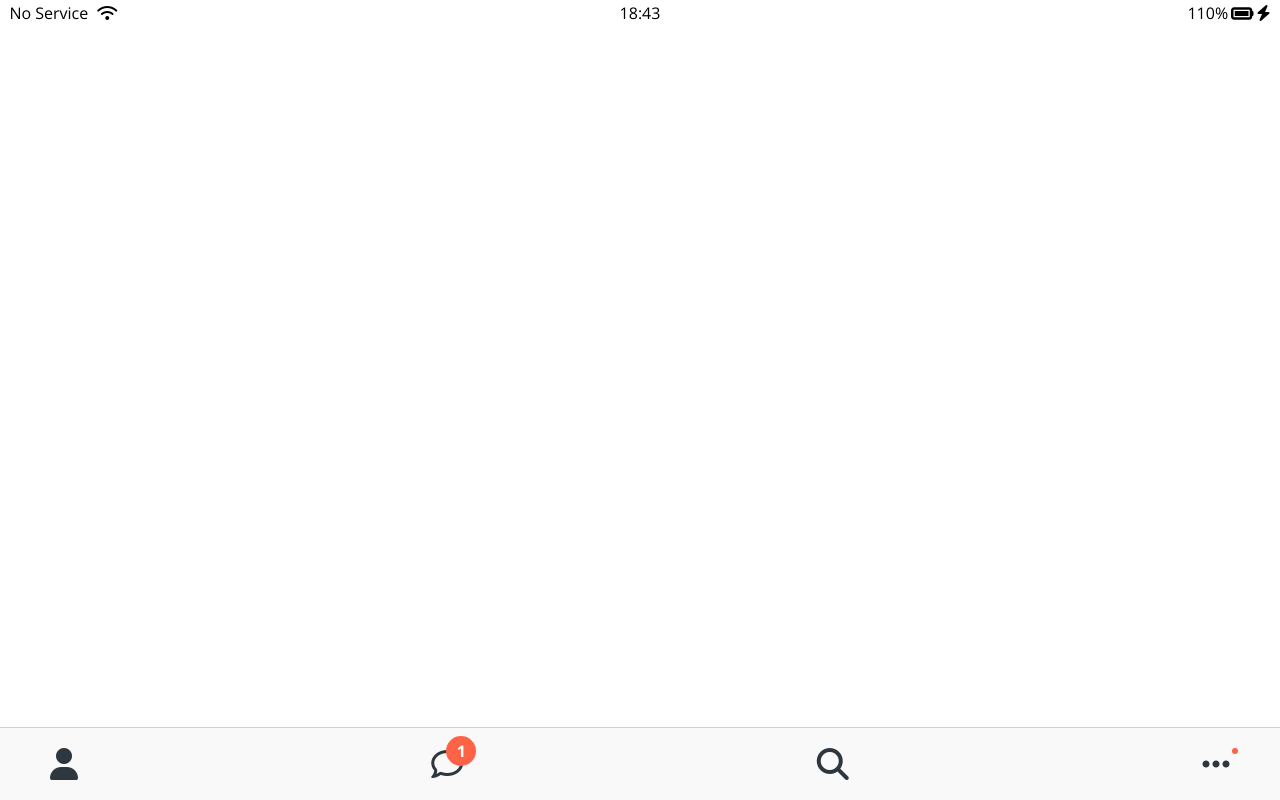
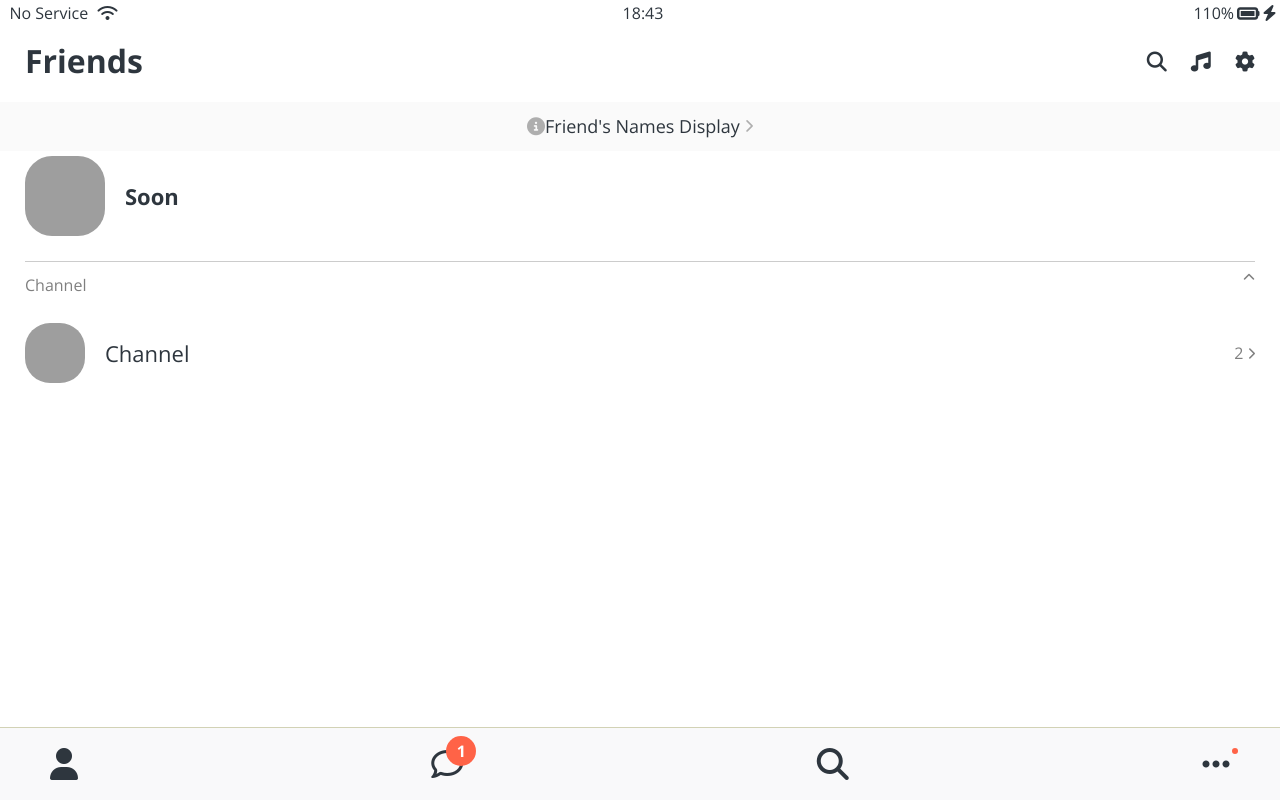
Before and after one commit to paperworker-hsg/kokoa-clone, a plain HTML site: page friends.html in a window 1280 px wide. Drawn offline with nearby package versions, Linux system fonts and the light colour scheme; grey boxes are pictures that could not be loaded.

Commit message:
Friends screen done

```diff
--- /dev/null
+++ b/css/components/screen-header.css
@@ -0,0 +1,16 @@
+.screen-header {
+  display: flex;
+  justify-content: space-between;
+  align-items: center;
+  padding: var(--horizontal-space);
+  padding-top: 45px;
+}
+
+.screen-header__title {
+  font-size: 32px;
+  font-weight: 600;
+}
+
+.screen-header__icons span {
+  margin-left: 20px;
+}
--- a/css/components/status-bar.css
+++ b/css/components/status-bar.css
@@ -3,7 +3,6 @@
   justify-content: center;
   position: fixed;
   width: 100%;
-  box-sizing: border-box;
   padding: 5px 3px;
 }
 
--- /dev/null
+++ b/css/components/user-component.css
@@ -0,0 +1,45 @@
+.user-component {
+  justify-content: space-between;
+}
+
+.user-component,
+.user-component__column:first-child {
+  display: flex;
+  align-items: center;
+}
+
+.user-component__avatar {
+  width: 70px;
+  height: 70px;
+  border-radius: 27px;
+  margin-right: 20px;
+}
+
+.user-component__avatar--xl {
+  width: 80px;
+  height: 80px;
+}
+
+.user-component__avatar--sm {
+  width: 60px;
+  height: 60px;
+  border-radius: 25px;
+}
+
+.user-component__title {
+  font-weight: 600;
+  font-size: 22px;
+}
+
+.user-component__title--not-bold {
+  font-weight: 400;
+}
+.user-component__subtitle {
+  margin-top: 8px;
+  font-size: 17;
+  color: rgba(0, 0, 0, 0.5);
+}
+
+.user-component__column:last-child {
+  color: rgba(0, 0, 0, 0.5);
+}
--- /dev/null
+++ b/css/screens/friends.css
@@ -0,0 +1,29 @@
+#friends-display-link {
+  text-align: center;
+  display: block;
+  background-color: #fafafa;
+  padding: 15px 0px;
+  font-size: 18px;
+  margin-bottom: 5px;
+}
+
+#friends-display-link i {
+  color: rgba(0, 0, 0, 0.3);
+}
+
+.friends-screen {
+  padding: 0px var(--horizontal-space);
+}
+
+.friends-screen__channel {
+  margin-top: 25px;
+  border-top: 1px solid rgba(0, 0, 0, 0.2);
+  padding-top: 15px;
+}
+
+.friends-screen__channel-header {
+  margin-bottom: 30px;
+  display: flex;
+  justify-content: space-between;
+  color: rgba(0, 0, 0, 0.5);
+}
--- a/css/styles.css
+++ b/css/styles.css
@@ -6,10 +6,14 @@
 /* Components */
 @import "components/status-bar.css";
 @import "components/nav-bar.css";
+@import "components/screen-header.css";
+@import "components/user-component.css";
 
 /* Screens */
 @import "screens/login.css";
+@import "screens/friends.css";
 
 body {
+  color: #2e363e;
   font-family: "Open Sans", sans-serif;
 }
--- a/css/variables.css
+++ b/css/variables.css
@@ -1,3 +1,4 @@
 :root {
   --yellow: #fae100;
+  --horizontal-space: 25px;
 }
--- a/friends.html
+++ b/friends.html
@@ -22,6 +22,60 @@
         <i class="fas fa-bolt"></i>
       </div>
     </div>
+
+    <header class="screen-header">
+      <h1 class="screen-header__title">Friends</h1>
+      <div class="screen-header__icons">
+        <span> <i class="fas fa-search fa-lg"> </i> </span>
+        <span> <i class="fas fa-music fa-lg"> </i></span>
+        <span> <i class="fas fa-cog fa-lg"> </i></span>
+      </div>
+    </header>
+
+    <a id="friends-display-link" href="">
+      <i class="fas fa-info-circle"></i>Friend's Names Display
+      <i class="fas fa-chevron-right fa-xs"></i>
+    </a>
+
+    <main class="friends-screen">
+      <div class="user-component">
+        <div class="user-component__column">
+          <img
+            src="https://upload.wikimedia.org/wikipedia/en/thumb/5/5c/Panda_Z.gif/230px-Panda_Z.gif"
+            class="user-component__avatar user-component__avatar--xl"
+          />
+          <div class="user-component__text">
+            <h4 class="user-component__title">Soon</h4>
+            <!-- <h6 class="user-component__subtitle">this is whatever</h6> -->
+          </div>
+        </div>
+        <div class="user-component__column"></div>
+      </div>
+      <div class="friends-screen__channel">
+        <div class="friends-screen__channel-header">
+          <span>Channel</span>
+          <i class="fas fa-chevron-up fa-xs"></i>
+        </div>
+        <div class="user-component">
+          <div class="user-component__column">
+            <img
+              src="https://upload.wikimedia.org/wikipedia/en/thumb/5/5c/Panda_Z.gif/230px-Panda_Z.gif"
+              class="user-component__avatar user-component__avatar--sm"
+            />
+            <div class="user-component__text">
+              <h4 class="user-component__title user-component__title--not-bold">
+                Channel
+              </h4>
+              <!-- <h6 class="user-component__subtitle">this is whatever</h6> -->
+            </div>
+          </div>
+          <div class="user-component__column">
+            <span>2</span>
+            <i class="fas fa-chevron-right fa-xs"></i>
+          </div>
+        </div>
+      </div>
+    </main>
 
     <nav class="nav">
       <ul class="nav__list">
```
